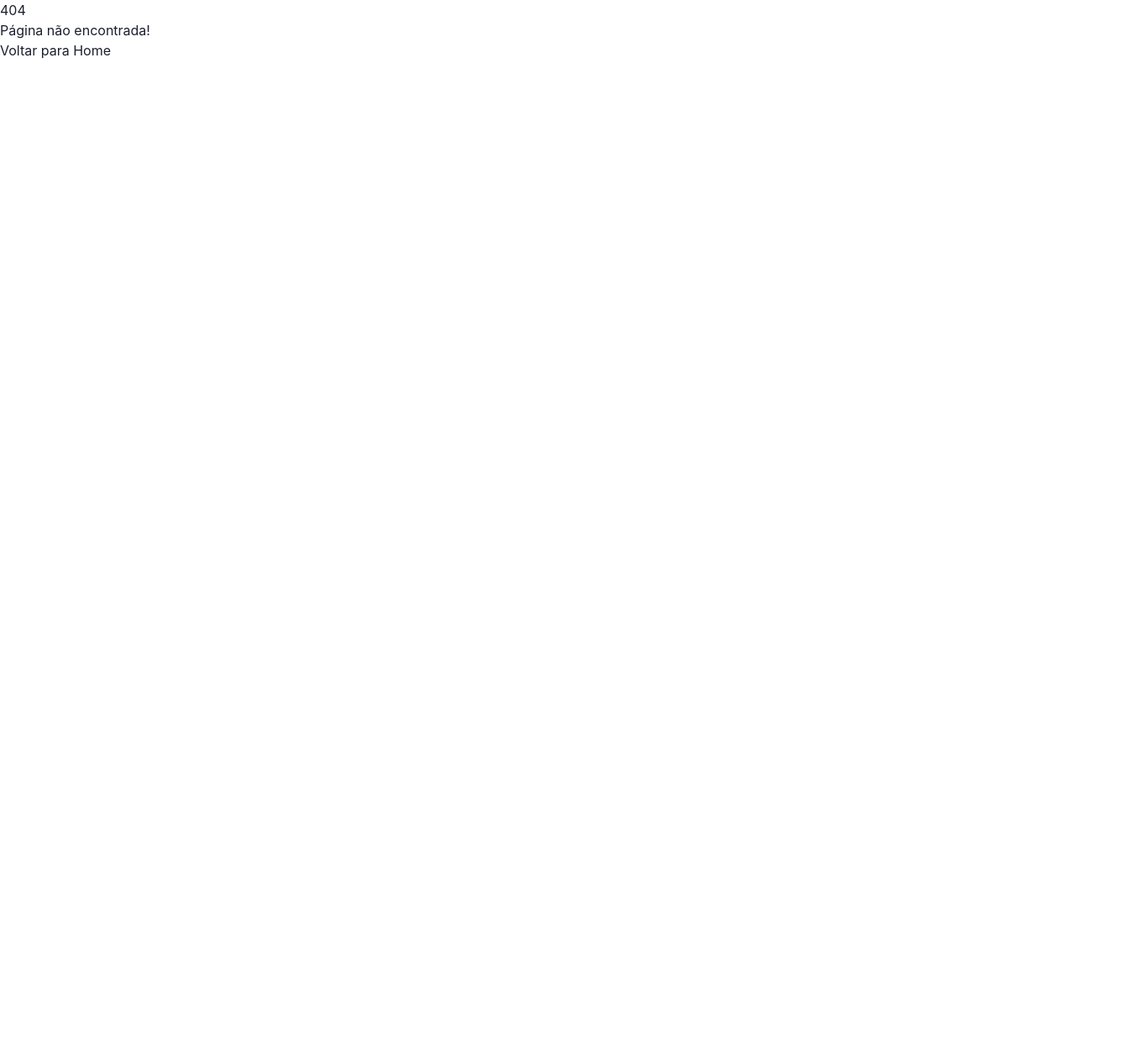
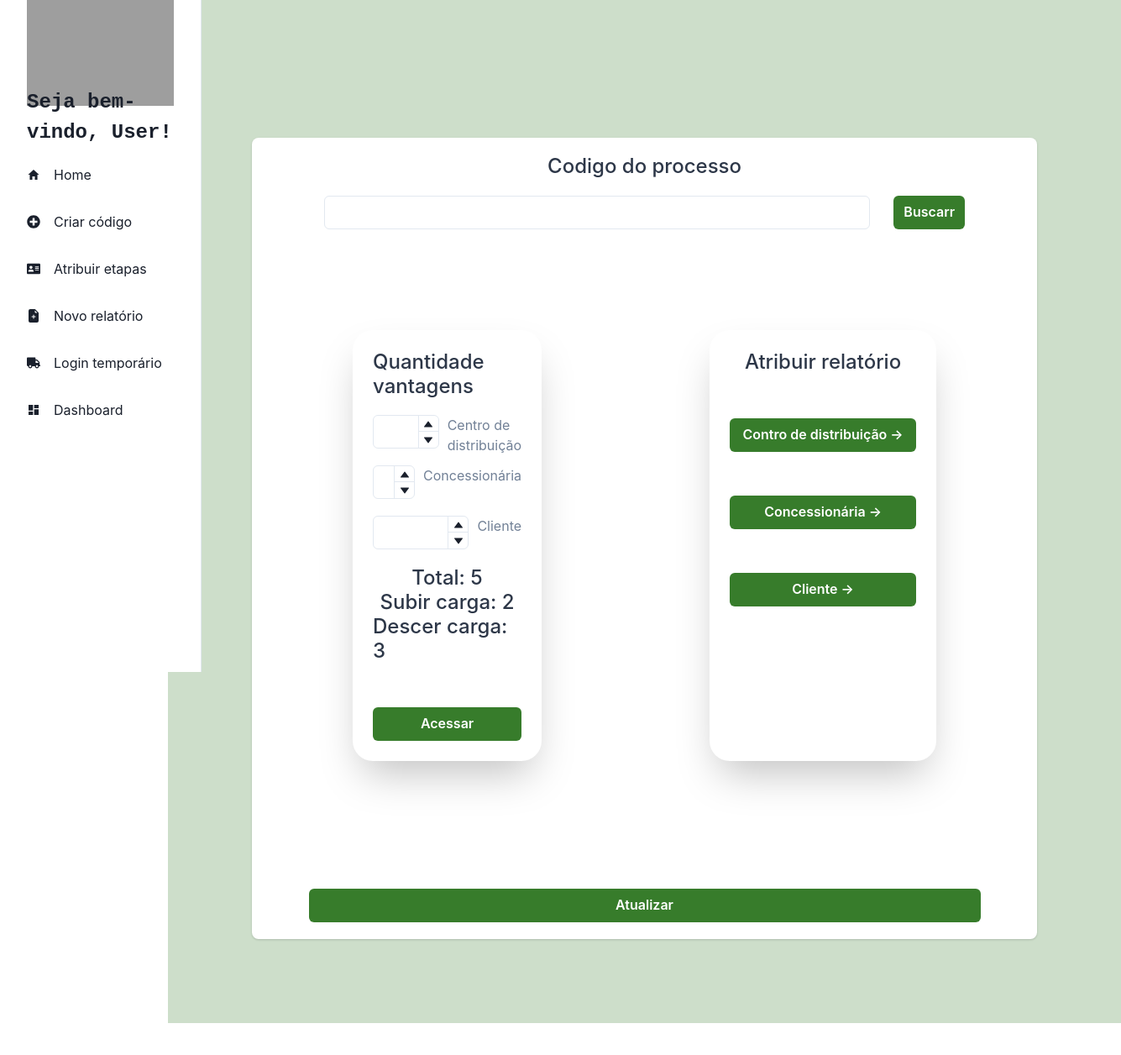
Before and after one commit to AmandaCacko/fatec-4-semestre, a React (Vite) app: page /etapa1 in a window 1280 px wide. Before the commit this address had no page. Shown: the top 1256 px of the page at 84% size, 1335 px wide, since content can reach past the window. Before the commit the page ends 800 px from the top, so only its background shows below. Built offline with nearby package versions, Linux system fonts and the light colour scheme; grey boxes are pictures that could not be loaded.

Commit message:
Criação da página atribuir etapas pag 2

```diff
--- a/package.json
+++ b/package.json
@@ -10,6 +10,7 @@
     "preview": "vite preview"
   },
   "dependencies": {
+    "@chakra-ui/icons": "^2.1.1",
     "@chakra-ui/react": "^2.8.2",
     "@emotion/react": "^11.11.4",
     "@emotion/styled": "^11.11.5",
--- a/src/components/etapas/index.tsx
+++ b/src/components/etapa1/index.tsx
@@ -51,20 +51,20 @@ function AtribuirEtapas() {
                 <Flex flexDirection={"row"}>
                     <FormControl isRequired>
                         <InputGroup>
-                         <Input htmlSize={35} type="text" name="name" />
+                         <Input htmlSize={35} type="text" name="name" width={'650px'} />
                         </InputGroup>
                     </FormControl>
                     <Button
-                        colorScheme="blue"
-                        bg="#377C2B"
-                        color="white"
-                        width={350}
+                            w={'auto'}
+                            bg={useColorModeValue('#377C2B', 'green.900')}
+                            color={'white'}
+                            rounded={'md'}
                             _hover={{
-                            bg: '#F6E05E',
+                                transform: 'translateY(-2px)',
+                                boxShadow: 'lg',
                             }}
-                        marginLeft='50px'
-                        >
-                        Buscar
+                            marginLeft='20px'>
+                            Buscarr
                         </Button>
                 </Flex>
                     <Flex flexDirection={"row"}>
@@ -216,14 +216,15 @@ function AtribuirEtapas() {
                     </Flex>
 
                     <Button
-                        colorScheme="blue"
-                        bg="#377C2B"
-                        color="white"
-                        width={350}
+                            w={'800px'}
+                            mt={8}
+                            bg={useColorModeValue('#377C2B', 'green.900')}
+                            color={'white'}
+                            rounded={'md'}
                             _hover={{
-                            bg: '#377C2B',
-                        }}
-                        >
+                                transform: 'translateY(-2px)',
+                                boxShadow: 'lg',
+                            }}>
                             Atualizar
                         </Button>
                 </VStack>
--- /dev/null
+++ b/src/pages/etapa1/index.tsx
@@ -0,0 +1,14 @@
+import Layout from "../../components/layout"
+import AtribuirEtapas from "../../components/etapa1"
+
+//<img src=""/>
+
+function Etapa1() {
+    return (
+        <Layout>
+            <AtribuirEtapas></AtribuirEtapas>
+        </Layout>
+    )
+}
+
+export default Etapa1
--- a/src/pages/etapas/index.tsx
+++ b/src/pages/etapa2/index.tsx
@@ -1,9 +1,9 @@
 import Layout from "../../components/layout"
-import AtribuirEtapas from "../../components/etapas"
+import AtribuirEtapas from "../../components/etapa1"
 
 //<img src=""/>
 
-function Etapas() {
+function Etapa2() {
     return (
         <Layout>
             <AtribuirEtapas></AtribuirEtapas>
@@ -11,4 +11,4 @@ function Etapas() {
     )
 }
 
-export default Etapas
+export default Etapa2
--- a/src/routes.tsx
+++ b/src/routes.tsx
@@ -5,7 +5,8 @@ import NotFound from './pages/404'
 import Tarefas from './pages/tarefas'
 import Formulario from './pages/formulario'
 import Codigo from './pages/codigo'
-import Etapas from './pages/etapas'
+import Etapa1 from './pages/etapa1'
+import Etapa2 from './pages/etapa2'
 
 const router = createBrowserRouter([
   {path: '/', element: <Home />, errorElement: <NotFound />},
@@ -13,7 +14,8 @@ const router = createBrowserRouter([
   {path: '/tarefas', element: <Tarefas />},
   {path: '/formulario', element: <Formulario />},
   {path: '/codigo', element: <Codigo />},
-  {path: '/etapas', element: <Etapas />}
+  {path: '/etapa1', element: <Etapa1 />},
+  {path: '/etapa2', element: <Etapa2 />}
 ])
 
 export default router
```
Also changed, not shown: 1 other file (tests, documents, lock files or other folders). Lines whose indentation alone changed are shown as unchanged.
